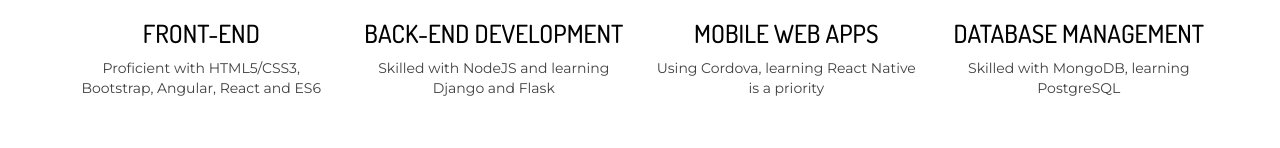
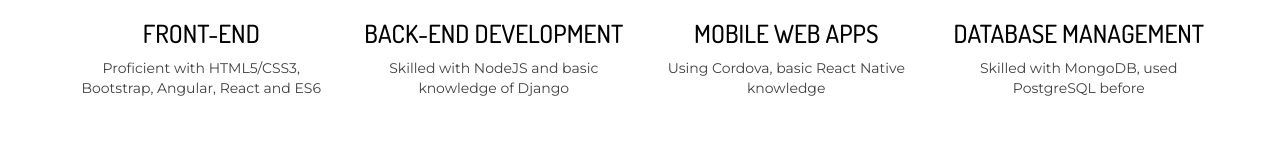
Before and after one commit to asitaru/cv, a website: page public/index.html in a window 1280 px wide. Shown: the part 793-941 px from the top of the page. Drawn offline with Linux system fonts and the light colour scheme.

Commit message:
updated about

```diff
--- a/public/index.html
+++ b/public/index.html
@@ -122,21 +122,21 @@
                     <div class="single_service wow fadeInUp" data-wow-delay="2s">
                         <i class="glyphicon glyphicon-cog"></i>
                         <h2>Back-end Development</h2>
-                        <p>Skilled with NodeJS and learning Django and Flask</p>
+                        <p>Skilled with NodeJS and basic knowledge of Django</p>
                     </div>
                 </div>
                 <div class="col-md-3 text-center">
                     <div class="single_service wow fadeInUp" data-wow-delay="3s">
                         <i class="glyphicon glyphicon-phone"></i>
                         <h2>Mobile Web Apps</h2>
-                        <p>Using Cordova, learning React Native is a priority</p>
+                        <p>Using Cordova, basic React Native knowledge</p>
                     </div>
                 </div>
                 <div class="col-md-3 text-center">
                     <div class="single_service wow fadeInUp" data-wow-delay="4s">
                         <i class="glyphicon glyphicon-hdd"></i>
                         <h2>Database Management</h2>
-                        <p>Skilled with MongoDB, learning PostgreSQL</p>
+                        <p>Skilled with MongoDB, used PostgreSQL before</p>
                     </div>
                 </div>
             </div>
```
